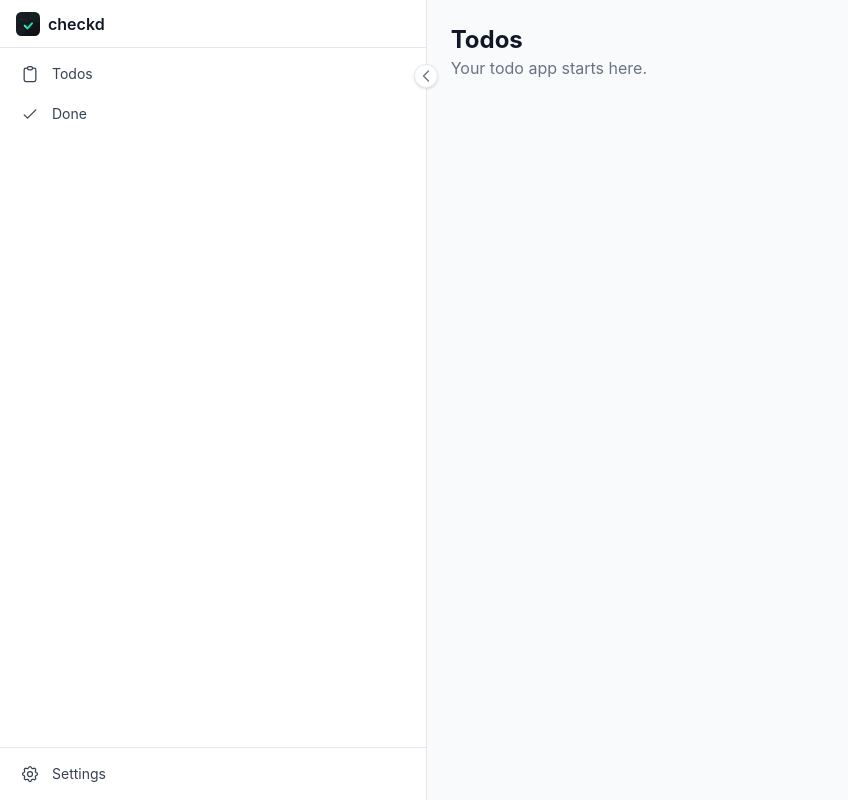
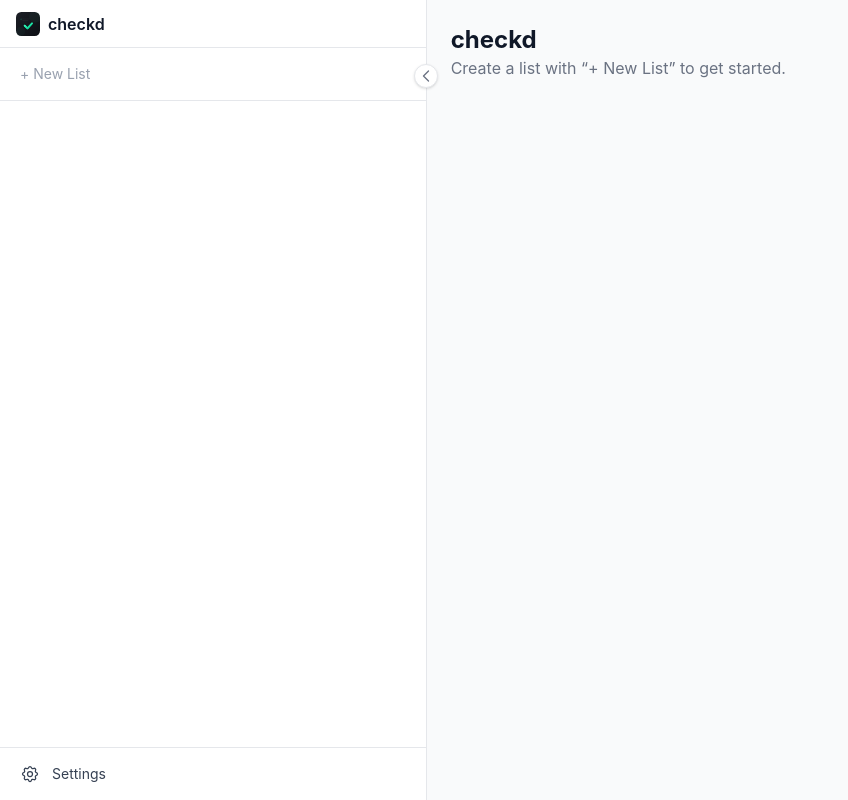
Before and after one commit to kumararajakt/checkd, a React (Vite) app: page / in a window 1280 px wide. Shown: the whole page, without its empty margins (0-848 px from the left). Built offline with nearby package versions, Linux system fonts and the light colour scheme; the HTML template or start-up script is replaced by a standard one.

Commit message:
added dynamic list with local storage wired

```diff
--- a/src/App.tsx
+++ b/src/App.tsx
@@ -1,19 +1,40 @@
 import { useState } from "react";
 import Sidebar from "./components/Sidebar";
+import type { List } from "./types";
 
 function App() {
-  const [sidebarExpanded, setSidebarExpanded] = useState(true);
+  const [lists, setLists] = useState<List[]>([]);
+  const [selectedId, setSelectedId] = useState<string | null>(null);
+
+  function addList(name: string) {
+    const list: List = { id: crypto.randomUUID(), name };
+    setLists((prev) => [...prev, list]);
+    setSelectedId(list.id);
+  }
+
+  const selected = lists.find((l) => l.id === selectedId);
 
   return (
     <div className="flex h-screen overflow-hidden bg-gray-50 text-gray-900">
       <Sidebar
-        expanded={sidebarExpanded}
-        onToggle={() => setSidebarExpanded((v) => !v)}
+        lists={lists}
+        selectedId={selectedId}
+        onSelect={setSelectedId}
+        onAdd={addList}
       />
 
       <main className="flex-1 overflow-y-auto p-6">
-        <h1 className="text-2xl font-bold">Todos</h1>
-        <p className="text-gray-500">Your todo app starts here.</p>
+        {selected ? (
+          <>
+            <h1 className="text-2xl font-bold">{selected.name}</h1>
+            <p className="text-gray-500">Nothing here yet.</p>
+          </>
+        ) : (
+          <>
+            <h1 className="text-2xl font-bold">checkd</h1>
+            <p className="text-gray-500">Create a list with “+ New List” to get started.</p>
+          </>
+        )}
       </main>
     </div>
   );
--- a/src/components/Sidebar.tsx
+++ b/src/components/Sidebar.tsx
@@ -1,32 +1,39 @@
+import { useState, type FormEvent } from "react";
+import type { List } from "../types";
+
 type SidebarProps = {
-  expanded: boolean;
-  onToggle: () => void;
+  lists: List[];
+  selectedId: string | null;
+  onSelect: (id: string) => void;
+  onAdd: (name: string) => void;
 };
-
-const NAV_ITEMS = [
-  { label: "Todos", icon: "M9 5H7a2 2 0 00-2 2v12a2 2 0 002 2h10a2 2 0 002-2V7a2 2 0 00-2-2h-2M9 5a2 2 0 002 2h2a2 2 0 002-2M9 5a2 2 0 012-2h2a2 2 0 012 2" },
-  { label: "Done", icon: "M5 13l4 4L19 7" },
-];
 
 const SETTINGS = {
   label: "Settings",
   icon: "M10.325 4.317c.426-1.756 2.924-1.756 3.35 0a1.724 1.724 0 002.573 1.066c1.543-.94 3.31.826 2.37 2.37a1.724 1.724 0 001.065 2.572c1.756.426 1.756 2.924 0 3.35a1.724 1.724 0 00-1.066 2.573c.94 1.543-.826 3.31-2.37 2.37a1.724 1.724 0 00-2.572 1.065c-.426 1.756-2.924 1.756-3.35 0a1.724 1.724 0 00-2.573-1.066c-1.543.94-3.31-.826-2.37-2.37a1.724 1.724 0 00-1.065-2.572c-1.756-.426-1.756-2.924 0-3.35a1.724 1.724 0 001.066-2.573c-.94-1.543.826-3.31 2.37-2.37.996.608 2.296.07 2.572-1.065z M15 12a3 3 0 11-6 0 3 3 0 016 0z",
 };
 
-type NavItem = {
-  label: string;
-  icon: string;
-};
-
-function NavButton({ item, expanded }: { item: NavItem; expanded: boolean }) {
+function NavButton({
+  item,
+  expanded,
+  active = false,
+  onClick,
+}: {
+  item: { label: string; icon?: string };
+  expanded: boolean;
+  active?: boolean;
+  onClick?: () => void;
+}) {
   return (
     <button
       type="button"
+      onClick={onClick}
       title={item.label}
-      className={`flex items-center gap-3 rounded-md px-3 py-2 text-sm text-gray-700 hover:bg-gray-100 ${
-        expanded ? "justify-start" : "justify-center"
-      }`}
+      className={`flex w-full items-center gap-3 rounded-md px-3 py-2 text-sm text-gray-700 hover:bg-gray-100 ${
+        active ? "bg-gray-100 font-medium" : ""
+      } ${expanded ? "justify-start" : "justify-center"}`}
     >
+      {item.icon ? (
         <svg
           xmlns="http://www.w3.org/2000/svg"
           fill="none"
@@ -37,12 +44,26 @@
         >
           <path strokeLinecap="round" strokeLinejoin="round" d={item.icon} />
         </svg>
+      ) : (
+        <span className="size-4 shrink-0 rounded-full bg-blue-500" />
+      )}
       {expanded && <span className="truncate">{item.label}</span>}
     </button>
   );
 }
 
-export default function Sidebar({ expanded, onToggle }: SidebarProps) {
+export default function Sidebar({ lists, selectedId, onSelect, onAdd }: SidebarProps) {
+  const [expanded, setExpanded] = useState(true);
+  const [draft, setDraft] = useState("");
+
+  function submitNewList(e: FormEvent) {
+    e.preventDefault();
+    const name = draft.trim();
+    if (!name) return;
+    onAdd(name);
+    setDraft("");
+  }
+
   return (
     <aside
       className={`relative flex h-full shrink-0 flex-col border-r border-gray-200 bg-white transition-[width] duration-200 ease-in-out ${
@@ -54,9 +75,26 @@
         {expanded && <span className="truncate font-semibold">checkd</span>}
       </div>
 
-      <nav className="flex flex-1 flex-col gap-1 p-2">
-        {NAV_ITEMS.map((item) => (
-          <NavButton key={item.label} item={item} expanded={expanded} />
+      <form onSubmit={submitNewList} className="border-b border-gray-200 p-2">
+        <input
+          value={draft}
+          onChange={(e) => setDraft(e.currentTarget.value)}
+          placeholder={expanded ? "+ New List" : "+"}
+          className={`w-full rounded-md bg-transparent px-3 py-2 text-sm text-gray-900 placeholder:text-gray-400 outline-none hover:bg-gray-100 focus:bg-gray-100 ${
+            expanded ? "" : "text-center"
+          }`}
+        />
+      </form>
+
+      <nav className="flex flex-1 flex-col gap-1 overflow-y-auto p-2">
+        {lists.map((list) => (
+          <NavButton
+            key={list.id}
+            item={{ label: list.name }}
+            expanded={expanded}
+            active={list.id === selectedId}
+            onClick={() => onSelect(list.id)}
+          />
         ))}
       </nav>
 
@@ -67,7 +105,7 @@
       {/* Expand/collapse toggle pinned to the sidebar's outer edge */}
       <button
         type="button"
-        onClick={onToggle}
+        onClick={() => setExpanded((v) => !v)}
         aria-label={expanded ? "Collapse sidebar" : "Expand sidebar"}
         className="absolute top-16 -right-3 flex size-6 items-center justify-center rounded-full border border-gray-200 bg-white text-gray-500 shadow-sm hover:bg-gray-50"
       >
--- /dev/null
+++ b/src/types.ts
@@ -0,0 +1,4 @@
+export type List = {
+  id: string;
+  name: string;
+};
```
Lines whose indentation alone changed are shown as unchanged.
